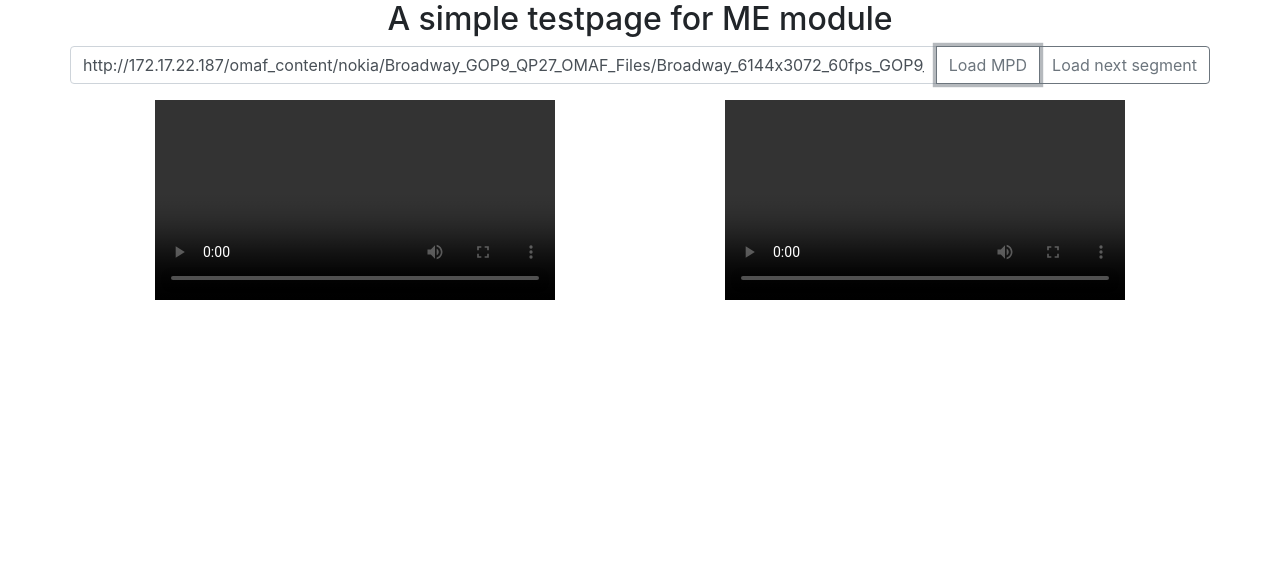
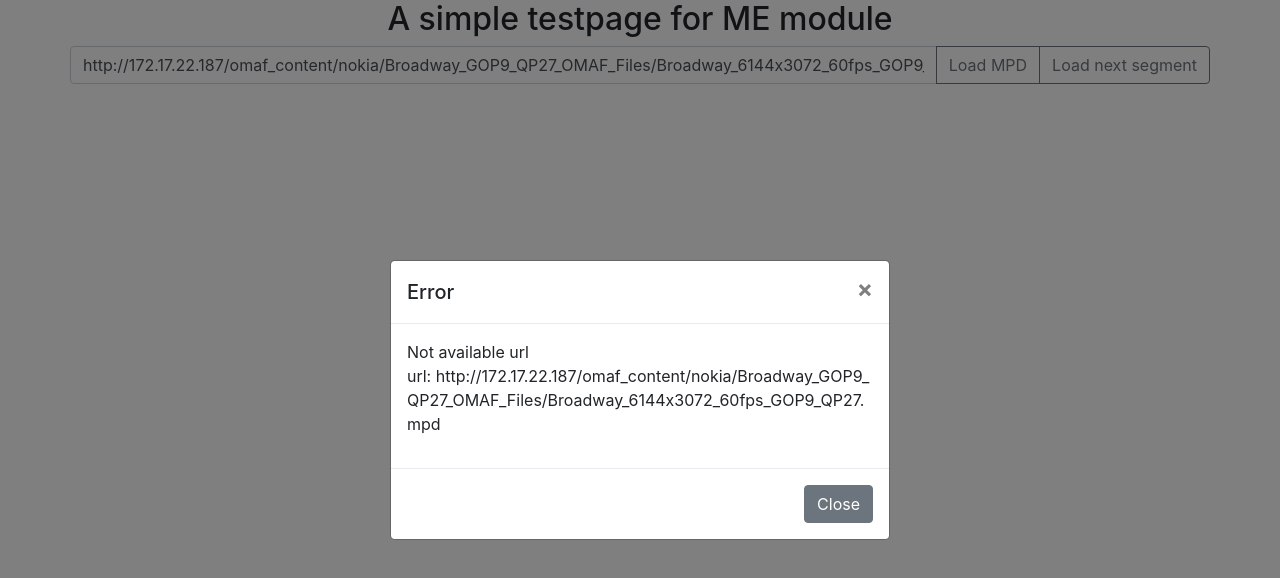
Before and after one commit to fraunhoferhhi/omaf.js, a plain HTML site: page me.html in a window 1280 px wide. Both pictures are taken after a click on the button "Load MPD". Drawn offline with Linux system fonts and the light colour scheme; no server answers.

Commit message:
break long lines for error pop-ups and move the function to ME module

```diff
--- a/css/main.css
+++ b/css/main.css
@@ -33,6 +33,10 @@ body {
 
 #debug {
     border: solid 1px #ff009d;
+}
+
+#modalMessage {
+    word-break: break-all;
 }
 
 #fraunhofer_curtain {
--- a/me.html
+++ b/me.html
@@ -6,6 +6,7 @@
     <meta http-equiv="X-UA-Compatible" content="ie=edge">
     <title>ME test</title>
 
+    <link rel="stylesheet" href="css/main.css">
     <link rel="stylesheet" href="lib/bootstrap/css/bootstrap.min.css">
     <script src="lib/jquery/jquery-3.2.1.slim.min.js"></script>
     <script src="lib/bootstrap/js/popper.min.js"></script>
@@ -46,6 +47,26 @@
             </div>
         </div>
         <div id="dl_area">
+        </div>
+    </div>
+
+    <!-- Modal -->
+    <div class="modal fade" id="warningPopup" tabindex="-1" role="dialog" aria-hidden="true">
+        <div class="modal-dialog modal-dialog-centered" role="document">
+            <div class="modal-content">
+                <div class="modal-header">
+                <h5 class="modal-title" id="exampleModalLongTitle">Error</h5>
+                <button type="button" class="close" data-dismiss="modal" aria-label="Close">
+                    <span aria-hidden="true">&times;</span>
+                </button>
+                </div>
+                <div class="modal-body">
+                    <p id=modalMessage></p>
+                </div>
+                <div class="modal-footer">
+                <button type="button" class="btn btn-secondary" data-dismiss="modal">Close</button>
+                </div>
+            </div>
         </div>
     </div>
 
--- a/scripts/mediaengine.js
+++ b/scripts/mediaengine.js
@@ -63,6 +63,12 @@ omaf@hhi.fraunhofer.de
 ----------------------------------------------------------------------------- */
 
 var logLevel = window.logLevel;
+
+var ErrorPopUp = function(msg){
+    Log.error("Error", msg);
+    $("#modalMessage").html(msg);
+    $("#warningPopup").modal();
+}
 
 function MediaEngine() {
     this.isBusy         = false;
```
Also changed, not shown: scripts/main.js (+1 -6 lines).
